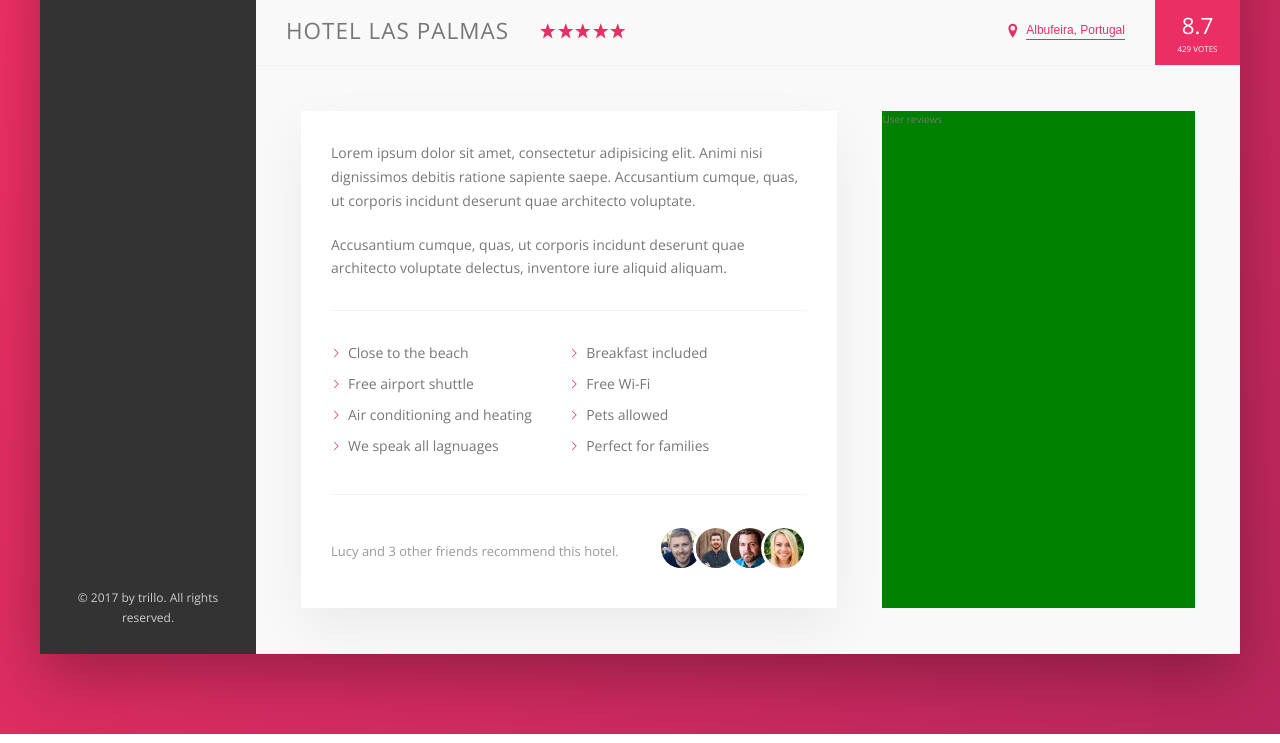
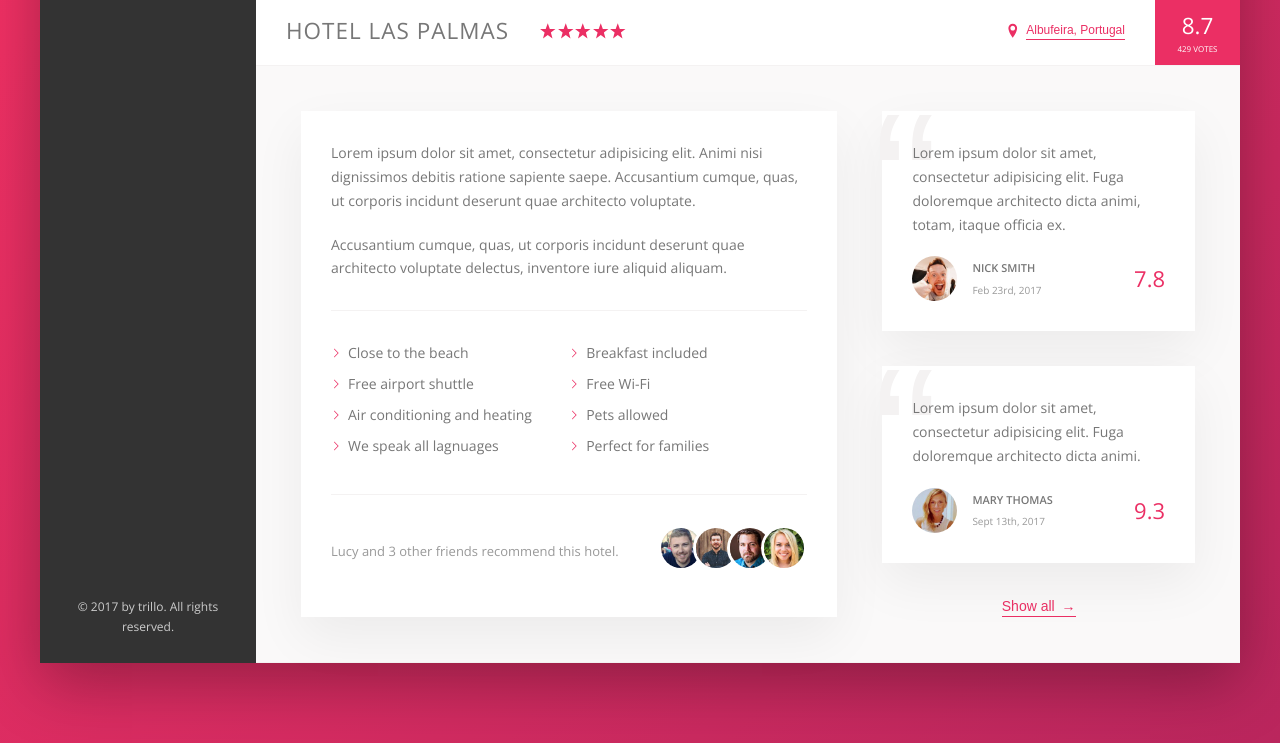
Before and after one commit to Alvarny/CSS-Trillo, a website: page index.html in a window 1280 px wide. Shown: the part 538-1281 px from the top of the page. Drawn offline with nearby package versions, Linux system fonts and the light colour scheme.

Commit message:
Built reviews section

```diff
--- a/index.html
+++ b/index.html
@@ -247,13 +247,69 @@
 
                         </div> <!-- Description -->
 
+
                         <!-- User reviews -->
-                        <div class="detail__user-reviews">
-                            User reviews
-                        </div>
+                        <figure class="detail__user-reviews">
 
-                    </div>
+                            <!-- One review -->
+                            <figure class="review">
 
+                                <!-- Review text -->
+                                <blockquote class="review__text">
+                                    Lorem ipsum dolor sit amet, consectetur adipisicing elit. Fuga doloremque architecto dicta animi, totam, itaque officia ex.
+                                </blockquote>
+
+                                <!-- Reviewer info -->
+                                <figcaption class="review__user">
+
+                                    <!-- Reviewer photo -->
+                                    <img src="img/user-1.jpg" alt="User 1" class="review__photo">
+
+                                    <!-- Reviewer name and date -->
+                                    <div class="review__user-box">
+                                        <p class="review__user-name">Nick Smith</p>
+                                        <p class="review__user-date">Feb 23rd, 2017</p>
+                                    </div>
+
+                                    <!-- Reviewer rating -->
+                                    <div class="review__rating">7.8</div>
+
+                                </figcaption>
+
+                            </figure><!-- One review -->
+
+                            <!-- One review -->
+                            <figure class="review">
+
+                                <!-- Review text -->
+                                <blockquote class="review__text">
+                                    Lorem ipsum dolor sit amet, consectetur adipisicing elit. Fuga doloremque architecto dicta animi.
+                                </blockquote>
+
+                                <!-- Reviewer info -->
+                                <figcaption class="review__user">
+
+                                    <!-- Reviewer photo -->
+                                    <img src="img/user-2.jpg" alt="User 2" class="review__photo">
+
+                                    <!-- Reviewer name and date -->
+                                    <div class="review__user-box">
+                                        <p class="review__user-name">Mary Thomas</p>
+                                    <p class="review__user-date">Sept 13th, 2017</p>
+                                    </div>
+
+                                    <!-- Reviewer rating -->
+                                    <div class="review__rating">9.3</div>
+
+                                </figcaption>
+
+                            </figure><!-- One review -->
+
+                            <!-- See all reviews -->
+                            <button class="btn-inline">Show all <span>&rarr;</span></button>
+
+                        </figure> <!-- User reviews -->
+                    </div> <!-- Hotel detail -->
                 </main> <!-- Hotel view -->
             </div> <!-- Main content: sidebar and hotel view -->
         </div> <!-- Top level container -->
--- a/sass/_components.scss
+++ b/sass/_components.scss
@@ -238,6 +238,8 @@
 // Hotel view
 .overview {
 
+    background-color: #fff;
+
     // Flex
     display: flex;
     align-items: center;
@@ -302,6 +304,7 @@
 
 // Button
 .btn-inline {
+
     border: none;
     color: var(--color-primary);
     font-size: inherit;
@@ -312,8 +315,17 @@
     cursor: pointer;
     transition: all .2s;
 
+    & span {
+        margin-left: .3rem;
+        transition: margin-left .2s;
+    }
+
     &:hover {
         color: var(--color-grey-dark-1);
+
+        span {
+            margin-left: .8rem;
+        }
     }
 
     &:focus {
@@ -340,31 +352,6 @@
 
 }
 
-
-// Detail
-.detail {
-
-    display: flex;
-    padding: 4.5rem;
-    background-color: var(--color-grey-light-1);
-    border-bottom: var(--line);
-
-
-    &__description {
-        font-size: 1.4rem;
-        background-color: #fff;
-        box-shadow: var(--shadow-light);
-        padding: 3rem;
-        flex: 0 0 60%;
-        margin-right: 4.5rem;
-    }
-
-    &__user-reviews {
-        background-color: green;
-        flex: 1;
-    }
-
-}
 
 // Paragraph
 .paragraph:not(:last-of-type) {
@@ -415,14 +402,6 @@
     justify-content: space-between;
     align-items: center;
 
-    &__count {
-
-    }
-
-    &__friends {
-
-    }
-
     &__photo {
         height: 4rem;
         width: 4rem;
@@ -436,3 +415,70 @@
         }
     }
 }
+
+
+// Reviews
+.review {
+
+    background-color: #fff;
+    box-shadow: var(--shadow-light);
+    padding: 3rem;
+    margin-bottom: 3.5rem;
+
+    position: relative;
+
+    &::before {
+        content: "\201C";
+        position: absolute;
+        top: -2.75rem;
+        left: -1rem;
+        line-height: 1;
+        font-size: 20rem;
+        color: var(--color-grey-light-2);
+        font-family: sans-serif;
+        z-index: 1;
+        overflow: hidden;
+    }
+
+    &__text {
+        margin-bottom: 2rem;
+        z-index: 2;
+        position: relative;
+    }
+
+    &__user {
+        display: flex;
+        justify-content: space-between;
+        align-items: center;
+    }
+
+    &__photo {
+        height: 4.5rem;
+        width: 4.5rem;
+        border-radius: 50%;
+        margin-right: 1.5rem;
+    }
+
+    &__user-box {
+        margin-right: auto;
+    }
+
+    &__user-name {
+        font-size: 1.1rem;
+        font-weight: 600;
+        text-transform: uppercase;
+        margin-bottom: .4rem;
+    }
+
+    &__user-date {
+        font-size: 1rem;
+        color: var(--color-grey-dark-3);
+    }
+
+    &__rating {
+        color: var(--color-primary);
+        font-size: 2.2rem;
+        font-weight: 300;
+    }
+
+}
--- a/sass/_layout.scss
+++ b/sass/_layout.scss
@@ -40,3 +40,32 @@
 .hotel-view {
     flex: 1;
 }
+
+// Detail
+.detail {
+
+    font-size: 1.4rem;
+    display: flex;
+    padding: 4.5rem;
+    background-color: var(--color-grey-light-1);
+    border-bottom: var(--line);
+
+
+    &__description {
+        font-size: 1.4rem;
+        background-color: #fff;
+        box-shadow: var(--shadow-light);
+        padding: 3rem;
+        flex: 0 0 60%;
+        margin-right: 4.5rem;
+    }
+
+    &__user-reviews {
+        flex: 1;
+
+        display: flex;
+        flex-direction: column;
+        align-items: center;
+    }
+
+}
```
Also changed, not shown: css/style.css.
